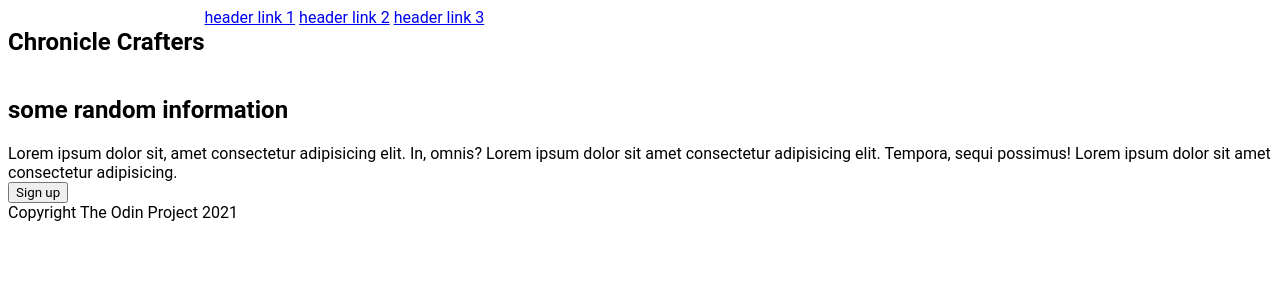
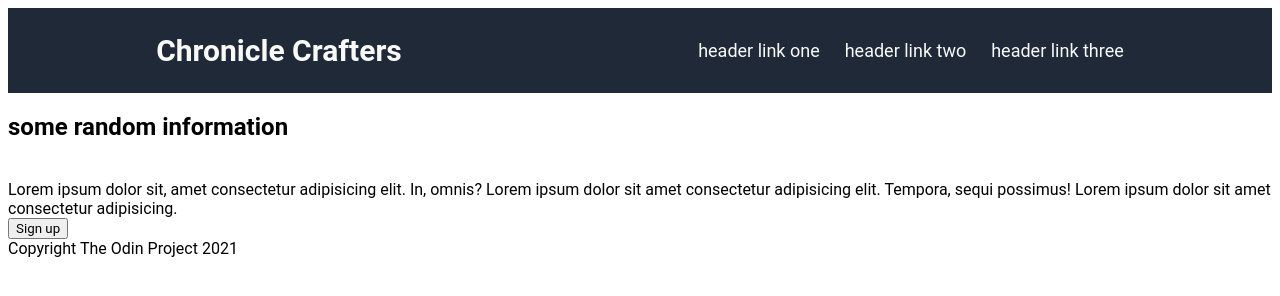
Before and after one commit to Elifnull/Landing_page, a plain HTML site: page index.html in a window 1280 px wide. Drawn offline with Linux system fonts and the light colour scheme.

Commit message:
nav css completed, container flex sorted

```diff
--- a/index.html
+++ b/index.html
@@ -11,9 +11,9 @@
         <nav class="navigation">
             <div class="nav_logo"><h2>Chronicle Crafters</h2></div>
             <div class="nav_links">
-                <a href="www.google.com">header link 1</a>
-                <a href="www.google.com/maps">header link 2</a>
-                <a href="www.google.com/translate">header link 3</a>
+                <a href="http://www.google.com">header link one</a>
+                <a href="http://www.google.com/maps">header link two</a>
+                <a href="http://www.google.com/translate">header link three</a>
             </div>
         </nav>
         <div class="container header">
@@ -25,7 +25,7 @@
                 <h2>some random information</h2>
             </div>
             <div class="container rounded_images">
-
+                <img class="main_image">
             </div>
         </div>
         <div class="container quote">
--- a/resources/style.css
+++ b/resources/style.css
@@ -1,8 +1,28 @@
 *{
-    font-family:Roboto;
+    font-family: 'Roboto';
 }
 
 nav.navigation {
     display:flex;
+    justify-content: space-around;
+    font-family: roboto;
+    color: #F9FAF8;
+    font-size: 20px;
+    background-color: #1F2937;
+}
 
+.nav_logo{
+    font-weight: 800;
 }
+
+.nav_links{
+    display: flex;
+    align-items: center;
+    gap: 25px;
+}
+
+.nav_links a {
+    text-decoration: none;
+    color: #F9FAF8;
+    font-size: 18px;
+}
```
